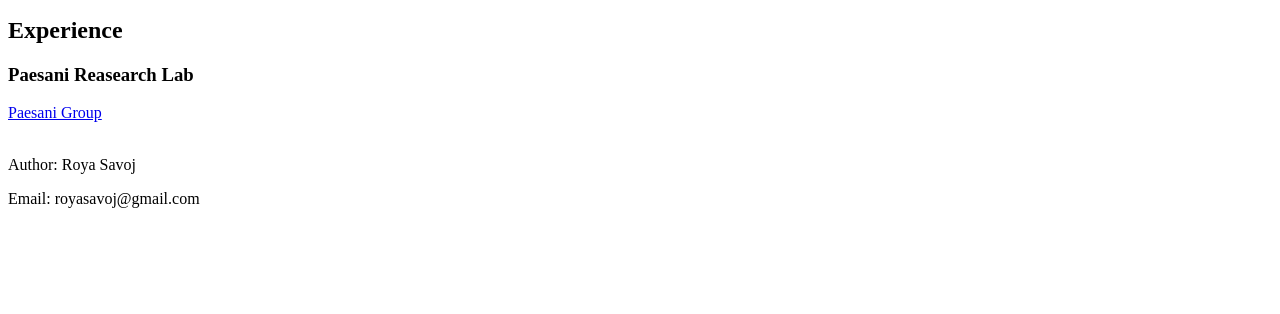
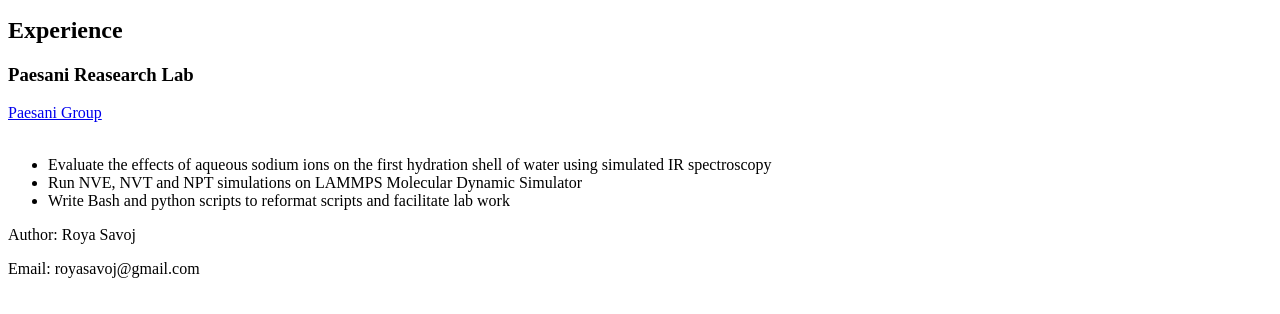
Before and after one commit to rsavoj/profolio_HW3, a plain HTML site: page index.html in a window 1280 px wide. Shown: the part 486-800 px from the top of the page. Drawn offline with Linux system fonts and the light colour scheme.

Commit message:
Update index.html

```diff
--- a/index.html
+++ b/index.html
@@ -45,7 +45,13 @@
                 <h2> Experience</h2>
                 <h3>Paesani Reasearch Lab</h3>
                 <nav><a href="https://paesanigroup.ucsd.edu/">Paesani Group</a></nav><br>
-                <p></p>
+                <ul>
+                    <li> Evaluate the effects of aqueous sodium ions on the first hydration shell of water using simulated IR spectroscopy</li>
+                    <li> Run NVE, NVT and NPT simulations on LAMMPS Molecular Dynamic Simulator</li>
+                    <li> Write Bash and python scripts to reformat scripts and facilitate lab work </li>
+
+
+                </ul>
 
             </div>
         </section>
```
